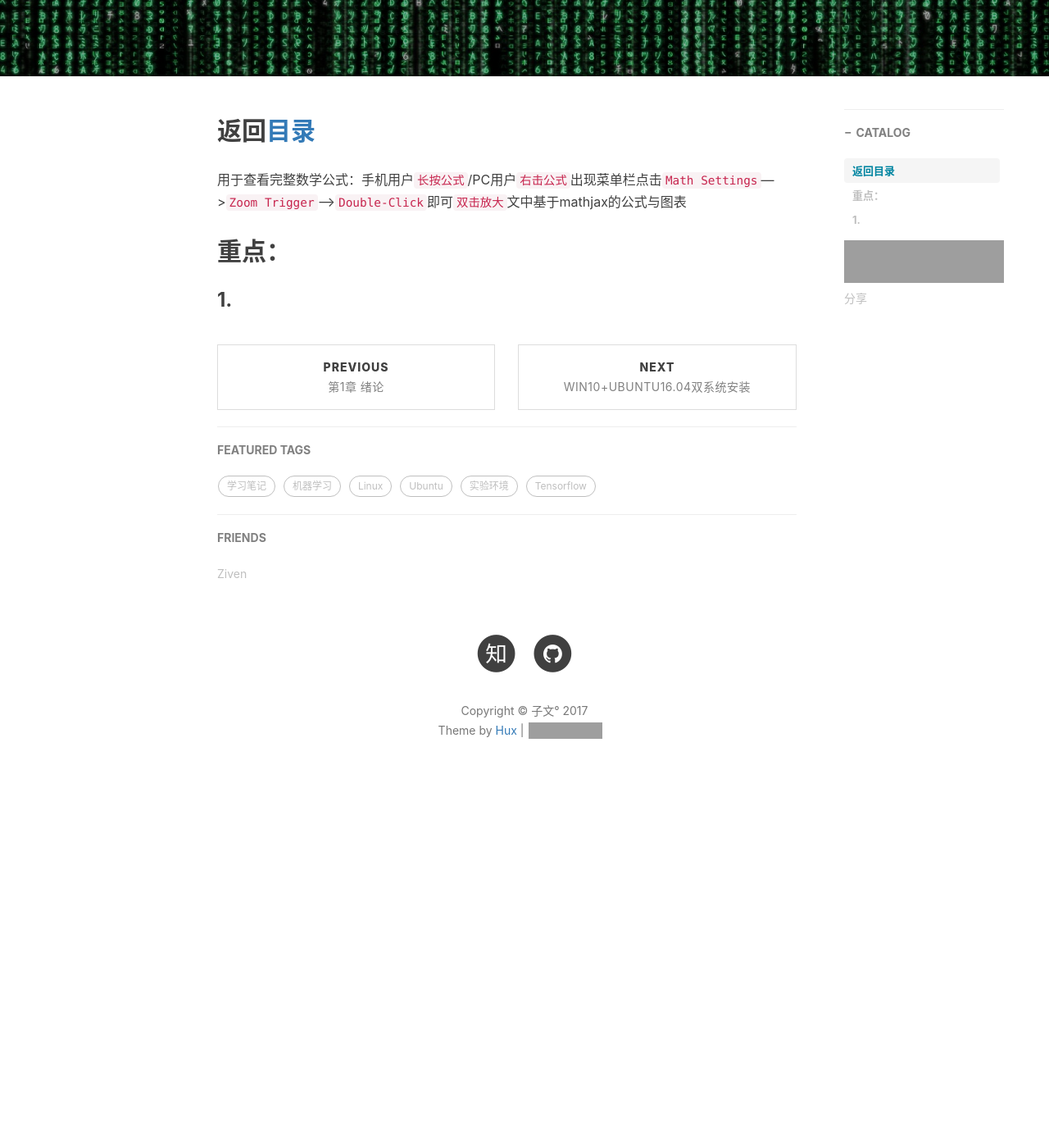
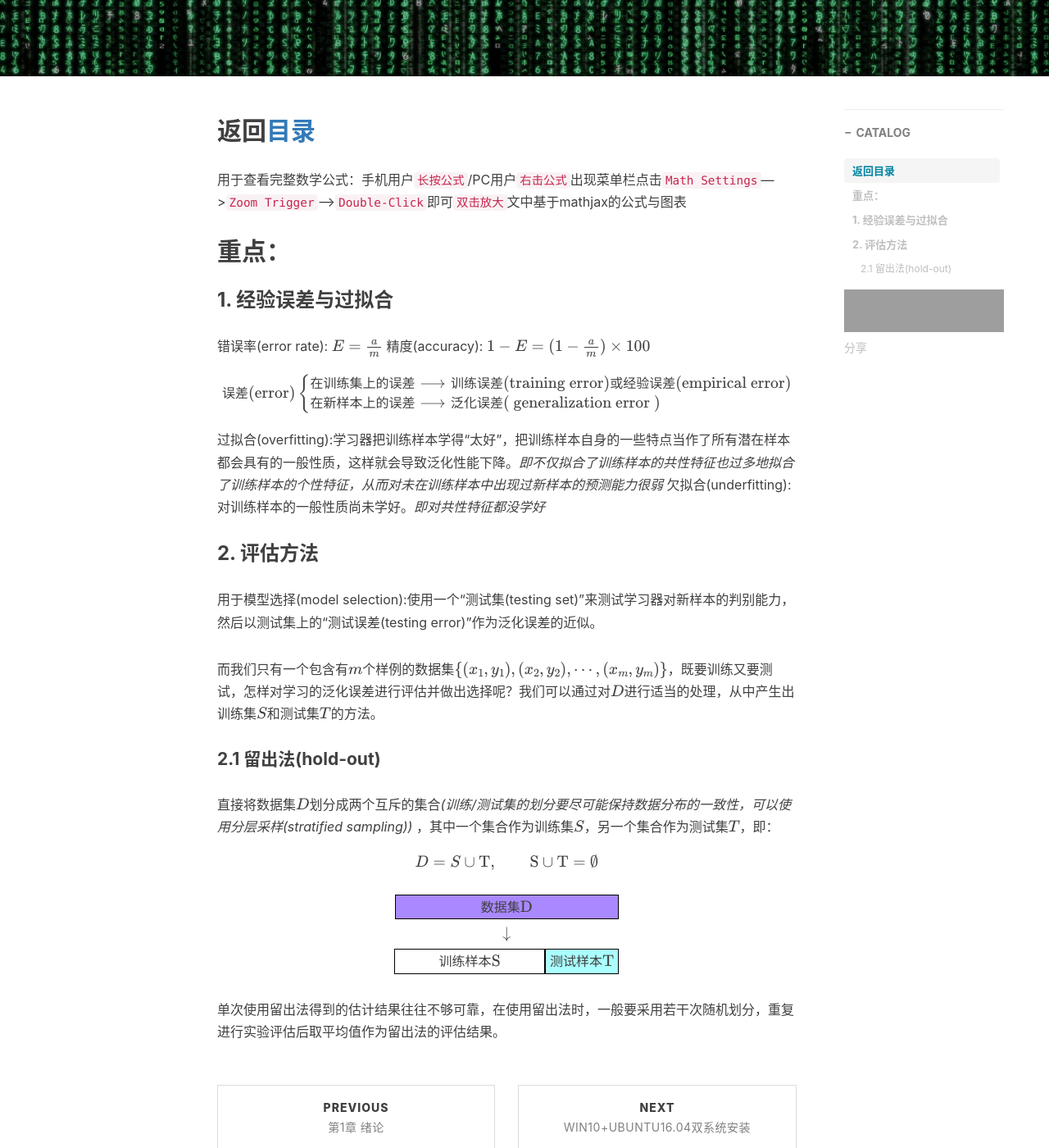
Before and after one commit to zivenyang/zivenyang.github.io, a Jekyll site: the page built from _posts/zzh-mathine-learning/2017-07-21-zzh-ml-chapter-2.markdown, in a window 1280 px wide and 1400 px high, scrolled down 364 px. Shown: the whole window at 82% size. Built offline with Jekyll 4.4.1, drawn with Linux system fonts in a browser that asks for light colours; nearby versions of some CDN libraries; formulas are drawn with MathJax 3; comment, search, counter and statistics services are not loaded; before the commit the page ends 1359 px from its top, so only the background shows below that; grey boxes are pictures that could not be loaded.

Commit message:
update ch2

```diff
--- a/_posts/zzh-mathine-learning/2017-07-21-zzh-ml-chapter-2.markdown
+++ b/_posts/zzh-mathine-learning/2017-07-21-zzh-ml-chapter-2.markdown
@@ -16,4 +16,52 @@ tags:
 用于查看完整数学公式：手机用户`长按公式`/PC用户`右击公式`出现菜单栏点击`Math Settings`--->`Zoom Trigger`--->`Double-Click`即可`双击放大`文中基于mathjax的公式与图表
 
 ## 重点：
-### 1.
+### 1. 经验误差与过拟合
+错误率(error rate): \\\(E=\frac{a}{m}\\\)
+精度(accuracy): \\(1-E=(1-\frac{a}{m})\times\text{100%}\\)
+\\[
+\text{误差(error)}
+\begin{cases}
+\text{在训练集上的误差}\longrightarrow\text{训练误差(training error)或经验误差(empirical error)}   \\\
+\text{在新样本上的误差}\longrightarrow\text{泛化误差(
+  generalization error
+  )}
+\end{cases}
+\\]
+过拟合(overfitting):学习器把训练样本学得“太好”，把训练样本自身的一些特点当作了所有潜在样本都会具有的一般性质，这样就会导致泛化性能下降。*即不仅拟合了训练样本的共性特征也过多地拟合了训练样本的个性特征，从而对未在训练样本中出现过新样本的预测能力很弱*
+欠拟合(underfitting):对训练样本的一般性质尚未学好。*即对共性特征都没学好*
+
+### 2. 评估方法
+用于模型选择(model selection):使用一个“测试集(testing set)”来测试学习器对新样本的判别能力，然后以测试集上的“测试误差(testing error)”作为泛化误差的近似。
+
+而我们只有一个包含有\\(m\\)个样例的数据集\\(\\{(x_{1},y_{1}), (x_{2},y_{2}),\cdots,(x_{m},y_{m})\\}\\)，既要训练又要测试，怎样对学习的泛化误差进行评估并做出选择呢？我们可以通过对\\(D\\)进行适当的处理，从中产生出训练集\\(S\\)和测试集\\(T\\)的方法。
+
+#### 2.1 留出法(hold-out)
+直接将数据集\\(D\\)划分成两个互斥的集合*(训练/测试集的划分要尽可能保持数据分布的一致性，可以使用分层采样(stratified sampling))* ，其中一个集合作为训练集\\(S\\)，另一个集合作为测试集\\(T\\)，即：
+\\[D=S\cup\text{T},\qquad\text{S}\cup\text{T}=\emptyset\\]
+
+\\[
+\begin{array}{cc}
+\bbox[#A8F,5px,border:1px solid black]
+{
+  {
+  \quad\quad\quad\quad\quad\text{数据集D}\quad\quad\quad\quad\quad
+  }
+}   \\\
+\downarrow  \\\
+\bbox[white,5px,border:1px solid black]
+{
+  {
+    \\,\\;\quad\quad\text{训练样本S}\quad\quad\\;\\,
+  }
+}
+\bbox[#AFF,5px,border:1px solid black]
+{
+  {
+  \text{测试样本T}
+  }
+}
+\end{array}
+\\]
+
+单次使用留出法得到的估计结果往往不够可靠，在使用留出法时，一般要采用若干次随机划分，重复进行实验评估后取平均值作为留出法的评估结果。
```
